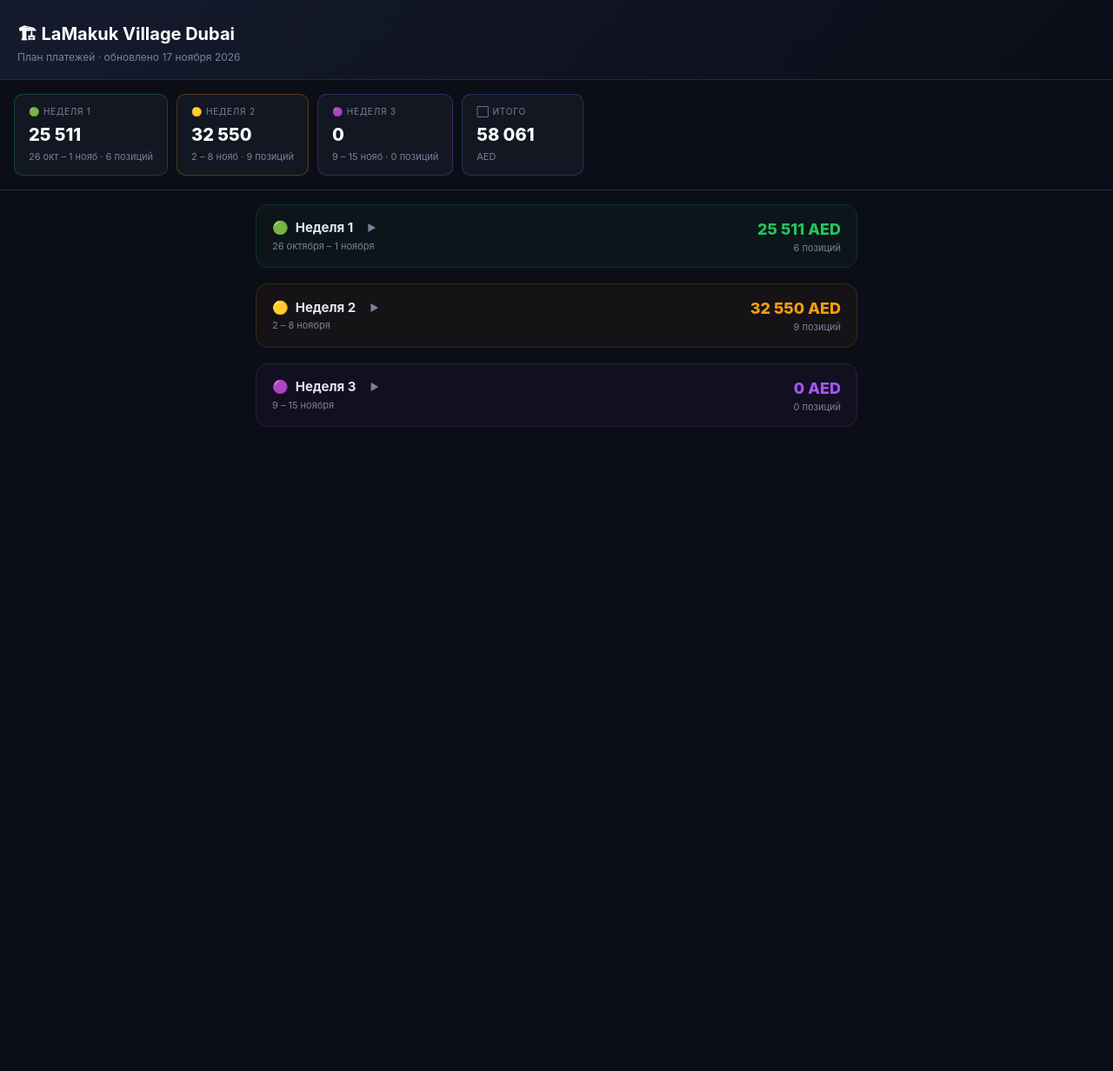
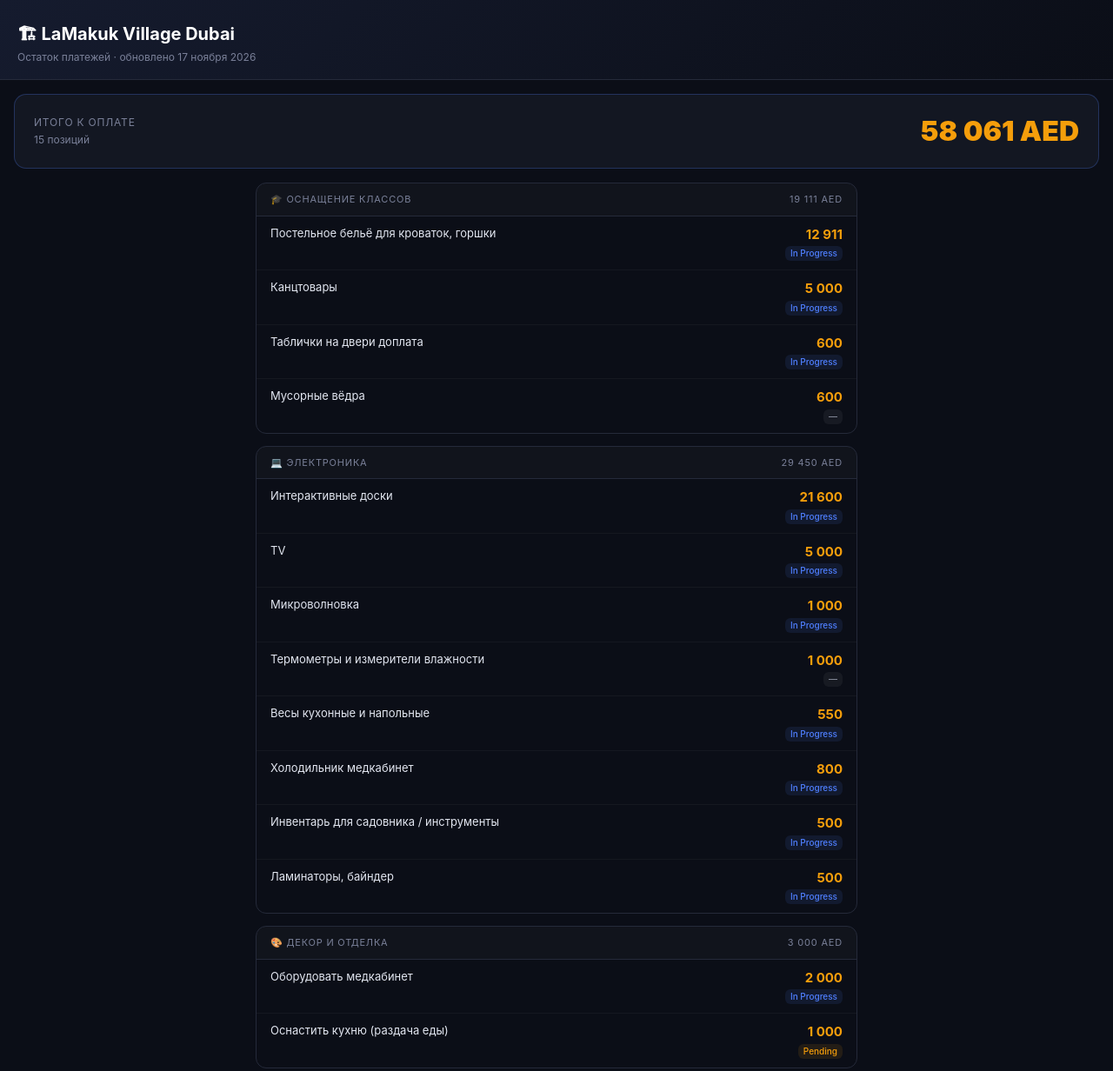
Before and after one commit to kirillodegov-cpu/lamakuk-plan, a plain HTML site: page index.html in a window 1280 px wide. Shown: the top 1232 px of the page at 87% size. Before the commit the page ends 800 px from the top, so only its background shows below. Drawn offline with Linux system fonts and the light colour scheme.

Commit message:
Remove weekly split — single list view, 15 items, 58061 AED total
Co-Authored-By: Claude Sonnet 4.6 <noreply@anthropic.com>
Claude-Session: https://claude.ai/code/session_01N6BxqQmKJNYGG1JQYTHBMf

```diff
--- a/index.html
+++ b/index.html
@@ -3,7 +3,7 @@
 <head>
 <meta charset="UTF-8">
 <meta name="viewport" content="width=device-width, initial-scale=1.0">
-<title>LaMakuk Dubai — План платежей</title>
+<title>LaMakuk Dubai — Остаток платежей</title>
 <style>
 :root {
   --bg: #0b0e17;
@@ -12,9 +12,7 @@
   --text: #e2e6f0;
   --muted: #7a8099;
   --yellow: #f59e0b;
-  --w1: #22c55e;
-  --w2: #f59e0b;
-  --w3: #a855f7;
+  --accent: #4f7fff;
 }
 * { box-sizing: border-box; margin: 0; padding: 0; }
 body { background: var(--bg); color: var(--text); font-family: -apple-system, BlinkMacSystemFont, 'Segoe UI', sans-serif; font-size: 14px; line-height: 1.5; }
@@ -23,47 +21,20 @@ body { background: var(--bg); color: var(--text); font-family: -apple-system, Bl
 .header h1 { font-size: 20px; font-weight: 700; color: #fff; }
 .header p { color: var(--muted); font-size: 12px; margin-top: 3px; }
 
-.summary-row { display: flex; gap: 10px; padding: 16px; overflow-x: auto; border-bottom: 1px solid var(--border); }
-.sum-card { flex: 0 0 auto; background: var(--card); border: 1px solid var(--border); border-radius: 10px; padding: 12px 16px; min-width: 140px; }
-.sum-card.w1 { border-color: #22c55e44; }
-.sum-card.w2 { border-color: #f59e0b44; }
-.sum-card.w3 { border-color: #a855f744; }
-.sum-card.wx { border-color: #4f7fff44; }
-.sum-label { font-size: 10px; color: var(--muted); text-transform: uppercase; letter-spacing: .8px; margin-bottom: 4px; }
-.sum-amount { font-size: 20px; font-weight: 800; color: #fff; }
-.sum-sub { font-size: 11px; color: var(--muted); margin-top: 2px; }
+.total-card { margin: 16px; background: var(--card); border: 1px solid #4f7fff44; border-radius: 14px; padding: 18px 22px; display: flex; align-items: center; justify-content: space-between; }
+.total-label { font-size: 12px; color: var(--muted); text-transform: uppercase; letter-spacing: .8px; }
+.total-amount { font-size: 32px; font-weight: 900; color: var(--yellow); }
+.total-sub { font-size: 12px; color: var(--muted); margin-top: 2px; }
 
-.content { max-width: 720px; margin: 0 auto; padding: 16px 14px 60px; }
+.content { max-width: 720px; margin: 0 auto; padding: 0 14px 60px; }
 
-.week-block { margin-bottom: 18px; border-radius: 14px; overflow: hidden; border: 1px solid var(--border); }
-.week-header { padding: 14px 18px; display: flex; align-items: center; justify-content: space-between; cursor: pointer; user-select: none; }
-.week-header:hover { background: #ffffff06; }
-.week-title { font-size: 15px; font-weight: 700; display: flex; align-items: center; gap: 8px; }
-.week-dates { font-size: 11px; color: var(--muted); font-weight: 400; margin-top: 1px; }
-.week-total { font-size: 18px; font-weight: 800; }
-.week-meta { text-align: right; }
-.week-count { font-size: 11px; color: var(--muted); }
-.arrow { color: var(--muted); font-size: 11px; margin-left: 8px; transition: transform .2s; }
-.arrow.open { transform: rotate(90deg); }
-
-.w1 .week-header { background: #22c55e0a; }
-.w2 .week-header { background: #f59e0b0a; }
-.w3 .week-header { background: #a855f70a; }
-.w1 { border-color: #22c55e33; }
-.w2 { border-color: #f59e0b33; }
-.w3 { border-color: #a855f733; }
-.w1 .week-total { color: var(--w1); }
-.w2 .week-total { color: var(--w2); }
-.w3 .week-total { color: var(--w3); }
-
-.items-wrap { border-top: 1px solid var(--border); }
-.phase-label { font-size: 10px; color: var(--muted); text-transform: uppercase; letter-spacing: .8px; padding: 8px 18px 4px; background: #ffffff04; border-bottom: 1px solid #1a1f2e; }
-.item-row { display: flex; align-items: flex-start; justify-content: space-between; padding: 8px 18px; gap: 12px; border-bottom: 1px solid #151820; }
+.phase-block { margin-bottom: 14px; border-radius: 12px; overflow: hidden; border: 1px solid var(--border); }
+.phase-header { padding: 10px 16px; background: #ffffff06; font-size: 11px; color: var(--muted); text-transform: uppercase; letter-spacing: .8px; border-bottom: 1px solid var(--border); }
+.item-row { display: flex; align-items: flex-start; justify-content: space-between; padding: 10px 16px; gap: 12px; border-bottom: 1px solid #151820; }
 .item-row:last-child { border-bottom: none; }
 .item-name { font-size: 13px; color: var(--text); flex: 1; }
-.item-date { font-size: 11px; color: var(--muted); margin-top: 1px; }
 .item-right { text-align: right; flex-shrink: 0; }
-.item-price { font-size: 14px; font-weight: 600; color: var(--yellow); white-space: nowrap; }
+.item-price { font-size: 15px; font-weight: 700; color: var(--yellow); white-space: nowrap; }
 .item-status { font-size: 10px; margin-top: 2px; }
 
 .sbadge { display: inline-block; padding: 1px 6px; border-radius: 6px; font-weight: 500; }
@@ -72,175 +43,106 @@ body { background: var(--bg); color: var(--text); font-family: -apple-system, Bl
 .s-pnd { background:#f59e0b1a; color:#f59e0b; }
 .s-oh  { background:#6b72801a; color:#9ca3af; }
 .s-    { background:#ffffff0d; color:#8b90a0; }
+
+.phase-total { font-size: 11px; color: var(--muted); float: right; }
 </style>
 </head>
 <body>
 
 <div class="header">
   <h1>🏗 LaMakuk Village Dubai</h1>
-  <p>План платежей · обновлено 17 ноября 2026</p>
+  <p>Остаток платежей · обновлено 17 ноября 2026</p>
 </div>
 
-<div class="summary-row">
-  <div class="sum-card w1">
-    <div class="sum-label">🟢 Неделя 1</div>
-    <div class="sum-amount">25 511</div>
-    <div class="sum-sub">26 окт – 1 нояб · 6 позиций</div>
+<div class="total-card">
+  <div>
+    <div class="total-label">Итого к оплате</div>
+    <div class="total-sub">15 позиций</div>
   </div>
-  <div class="sum-card w2">
-    <div class="sum-label">🟡 Неделя 2</div>
-    <div class="sum-amount">32 550</div>
-    <div class="sum-sub">2 – 8 нояб · 9 позиций</div>
-  </div>
-  <div class="sum-card w3">
-    <div class="sum-label">🟣 Неделя 3</div>
-    <div class="sum-amount">0</div>
-    <div class="sum-sub">9 – 15 нояб · 0 позиций</div>
-  </div>
-  <div class="sum-card wx">
-    <div class="sum-label">⬜ Итого</div>
-    <div class="sum-amount">58 061</div>
-    <div class="sum-sub">AED</div>
+  <div style="text-align:right">
+    <div class="total-amount">58 061 AED</div>
   </div>
 </div>
 
 <div class="content">
 
-<!-- WEEK 1 -->
-<div class="week-block w1">
-  <div class="week-header" onclick="toggle('w1')">
-    <div>
-      <div class="week-title"><span>🟢</span> Неделя 1<span class="arrow" id="arrow-w1">▶</span></div>
-      <div class="week-dates">26 октября – 1 ноября</div>
-    </div>
-    <div class="week-meta">
-      <div class="week-total">25 511 AED</div>
-      <div class="week-count">6 позиций</div>
-    </div>
-  </div>
-  <div class="items-wrap" id="items-w1" style="display:none">
-
-    <div class="phase-label">🎓 Оснащение классов</div>
+  <div class="phase-block">
+    <div class="phase-header">🎓 Оснащение классов <span class="phase-total">19 111 AED</span></div>
     <div class="item-row">
-      <div><div class="item-name">Постельное бельё для кроваток, горшки</div><div class="item-date">27 окт</div></div>
+      <div class="item-name">Постельное бельё для кроваток, горшки</div>
       <div class="item-right"><div class="item-price">12 911</div><div class="item-status"><span class="sbadge s-ip">In Progress</span></div></div>
     </div>
     <div class="item-row">
-      <div><div class="item-name">Таблички на двери доплата</div><div class="item-date">27 окт</div></div>
+      <div class="item-name">Канцтовары</div>
+      <div class="item-right"><div class="item-price">5 000</div><div class="item-status"><span class="sbadge s-ip">In Progress</span></div></div>
+    </div>
+    <div class="item-row">
+      <div class="item-name">Таблички на двери доплата</div>
       <div class="item-right"><div class="item-price">600</div><div class="item-status"><span class="sbadge s-ip">In Progress</span></div></div>
     </div>
     <div class="item-row">
-      <div><div class="item-name">Канцтовары</div><div class="item-date">27 окт</div></div>
-      <div class="item-right"><div class="item-price">5 000</div><div class="item-status"><span class="sbadge s-ip">In Progress</span></div></div>
+      <div class="item-name">Мусорные вёдра</div>
+      <div class="item-right"><div class="item-price">600</div><div class="item-status"><span class="sbadge s-">—</span></div></div>
     </div>
+  </div>
 
-    <div class="phase-label">💻 Электроника</div>
+  <div class="phase-block">
+    <div class="phase-header">💻 Электроника <span class="phase-total">29 450 AED</span></div>
     <div class="item-row">
-      <div><div class="item-name">TV</div><div class="item-date">27 окт</div></div>
+      <div class="item-name">Интерактивные доски</div>
+      <div class="item-right"><div class="item-price">21 600</div><div class="item-status"><span class="sbadge s-ip">In Progress</span></div></div>
+    </div>
+    <div class="item-row">
+      <div class="item-name">TV</div>
       <div class="item-right"><div class="item-price">5 000</div><div class="item-status"><span class="sbadge s-ip">In Progress</span></div></div>
     </div>
     <div class="item-row">
-      <div><div class="item-name">Микроволновка</div><div class="item-date">27 окт</div></div>
+      <div class="item-name">Микроволновка</div>
       <div class="item-right"><div class="item-price">1 000</div><div class="item-status"><span class="sbadge s-ip">In Progress</span></div></div>
     </div>
     <div class="item-row">
-      <div><div class="item-name">Термометры и измерители влажности</div><div class="item-date">27 окт</div></div>
+      <div class="item-name">Термометры и измерители влажности</div>
       <div class="item-right"><div class="item-price">1 000</div><div class="item-status"><span class="sbadge s-">—</span></div></div>
     </div>
-
-  </div>
-</div>
-
-<!-- WEEK 2 -->
-<div class="week-block w2">
-  <div class="week-header" onclick="toggle('w2')">
-    <div>
-      <div class="week-title"><span>🟡</span> Неделя 2<span class="arrow" id="arrow-w2">▶</span></div>
-      <div class="week-dates">2 – 8 ноября</div>
-    </div>
-    <div class="week-meta">
-      <div class="week-total">32 550 AED</div>
-      <div class="week-count">9 позиций</div>
-    </div>
-  </div>
-  <div class="items-wrap" id="items-w2" style="display:none">
-
-    <div class="phase-label">🎓 Оснащение классов</div>
     <div class="item-row">
-      <div><div class="item-name">Мусорные вёдра</div><div class="item-date">2 нояб</div></div>
-      <div class="item-right"><div class="item-price">600</div><div class="item-status"><span class="sbadge s-">—</span></div></div>
-    </div>
-
-    <div class="phase-label">💻 Электроника</div>
-    <div class="item-row">
-      <div><div class="item-name">Интерактивные доски</div><div class="item-date">2 нояб</div></div>
-      <div class="item-right"><div class="item-price">21 600</div><div class="item-status"><span class="sbadge s-ip">In Progress</span></div></div>
-    </div>
-    <div class="item-row">
-      <div><div class="item-name">Весы кухонные и напольные</div><div class="item-date">2 нояб</div></div>
+      <div class="item-name">Весы кухонные и напольные</div>
       <div class="item-right"><div class="item-price">550</div><div class="item-status"><span class="sbadge s-ip">In Progress</span></div></div>
     </div>
     <div class="item-row">
-      <div><div class="item-name">Инвентарь для садовника / инструменты</div><div class="item-date">2 нояб</div></div>
+      <div class="item-name">Холодильник медкабинет</div>
+      <div class="item-right"><div class="item-price">800</div><div class="item-status"><span class="sbadge s-ip">In Progress</span></div></div>
+    </div>
+    <div class="item-row">
+      <div class="item-name">Инвентарь для садовника / инструменты</div>
       <div class="item-right"><div class="item-price">500</div><div class="item-status"><span class="sbadge s-ip">In Progress</span></div></div>
     </div>
     <div class="item-row">
-      <div><div class="item-name">Ламинаторы, байндер</div><div class="item-date">2 нояб</div></div>
+      <div class="item-name">Ламинаторы, байндер</div>
       <div class="item-right"><div class="item-price">500</div><div class="item-status"><span class="sbadge s-ip">In Progress</span></div></div>
     </div>
+  </div>
+
+  <div class="phase-block">
+    <div class="phase-header">🎨 Декор и отделка <span class="phase-total">3 000 AED</span></div>
     <div class="item-row">
-      <div><div class="item-name">Холодильник медкабинет</div><div class="item-date">2 нояб</div></div>
-      <div class="item-right"><div class="item-price">800</div><div class="item-status"><span class="sbadge s-ip">In Progress</span></div></div>
-    </div>
-
-    <div class="phase-label">🎨 Декор и отделка</div>
-    <div class="item-row">
-      <div><div class="item-name">Оборудовать медкабинет</div><div class="item-date">2 нояб</div></div>
+      <div class="item-name">Оборудовать медкабинет</div>
       <div class="item-right"><div class="item-price">2 000</div><div class="item-status"><span class="sbadge s-ip">In Progress</span></div></div>
     </div>
     <div class="item-row">
-      <div><div class="item-name">Оснастить кухню (раздача еды)</div><div class="item-date">2 нояб</div></div>
+      <div class="item-name">Оснастить кухню (раздача еды)</div>
       <div class="item-right"><div class="item-price">1 000</div><div class="item-status"><span class="sbadge s-pnd">Pending</span></div></div>
     </div>
+  </div>
 
-    <div class="phase-label">🔧 Ремонтные работы</div>
+  <div class="phase-block">
+    <div class="phase-header">🔧 Ремонтные работы <span class="phase-total">5 000 AED</span></div>
     <div class="item-row">
-      <div><div class="item-name">Докупить зелёных растений в песочницу + зелёная зона</div><div class="item-date">2 нояб</div></div>
+      <div class="item-name">Докупить зелёных растений в песочницу + зелёная зона</div>
       <div class="item-right"><div class="item-price">5 000</div><div class="item-status"><span class="sbadge s-pnd">Pending</span></div></div>
     </div>
-
   </div>
-</div>
-
-<!-- WEEK 3 — empty -->
-<div class="week-block w3">
-  <div class="week-header" onclick="toggle('w3')">
-    <div>
-      <div class="week-title"><span>🟣</span> Неделя 3<span class="arrow" id="arrow-w3">▶</span></div>
-      <div class="week-dates">9 – 15 ноября</div>
-    </div>
-    <div class="week-meta">
-      <div class="week-total">0 AED</div>
-      <div class="week-count">0 позиций</div>
-    </div>
-  </div>
-  <div class="items-wrap" id="items-w3" style="display:none">
-    <div class="item-row">
-      <div><div class="item-name" style="color:var(--muted)">Все позиции оплачены ✓</div></div>
-    </div>
-  </div>
-</div>
 
 </div>
 
-<script>
-function toggle(id) {
-  const el = document.getElementById('items-' + id);
-  const ar = document.getElementById('arrow-' + id);
-  const open = el.style.display !== 'none';
-  el.style.display = open ? 'none' : 'block';
-  ar.classList.toggle('open', !open);
-}
-</script>
 </body>
 </html>
```
